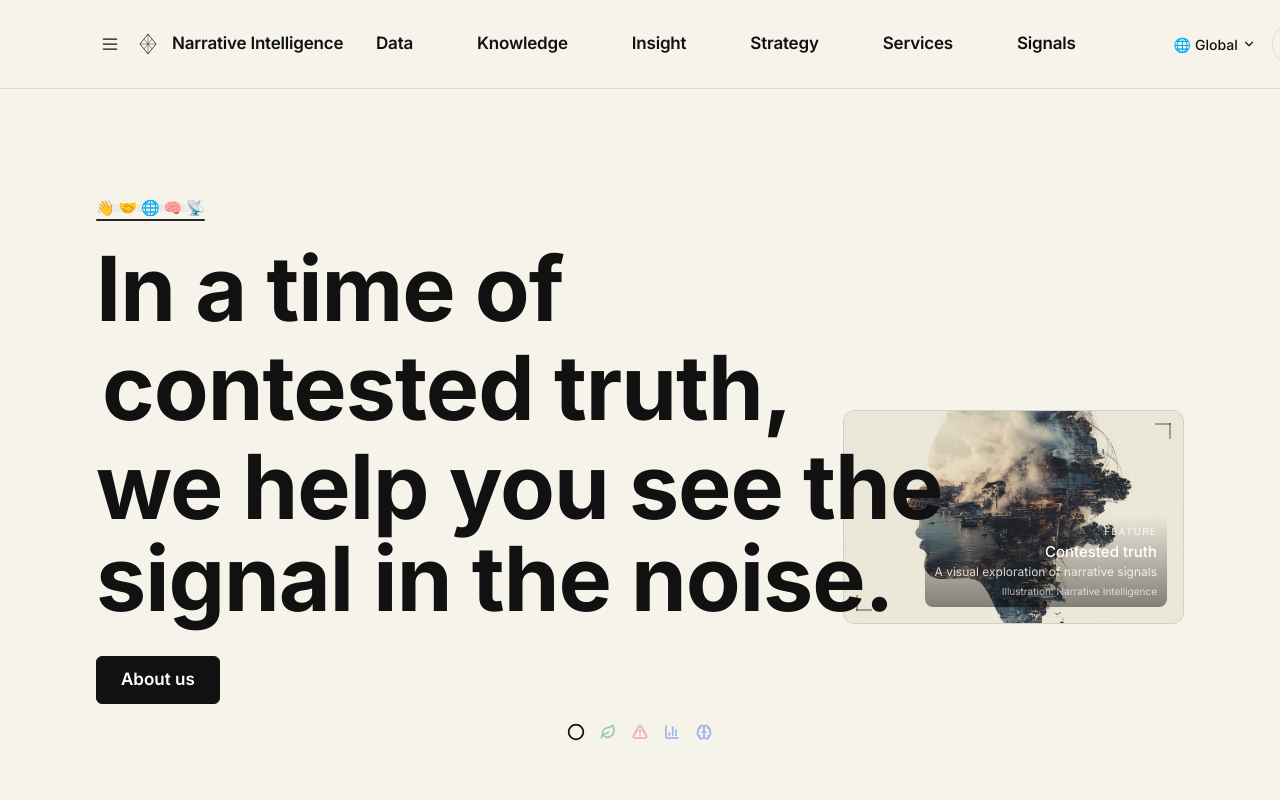
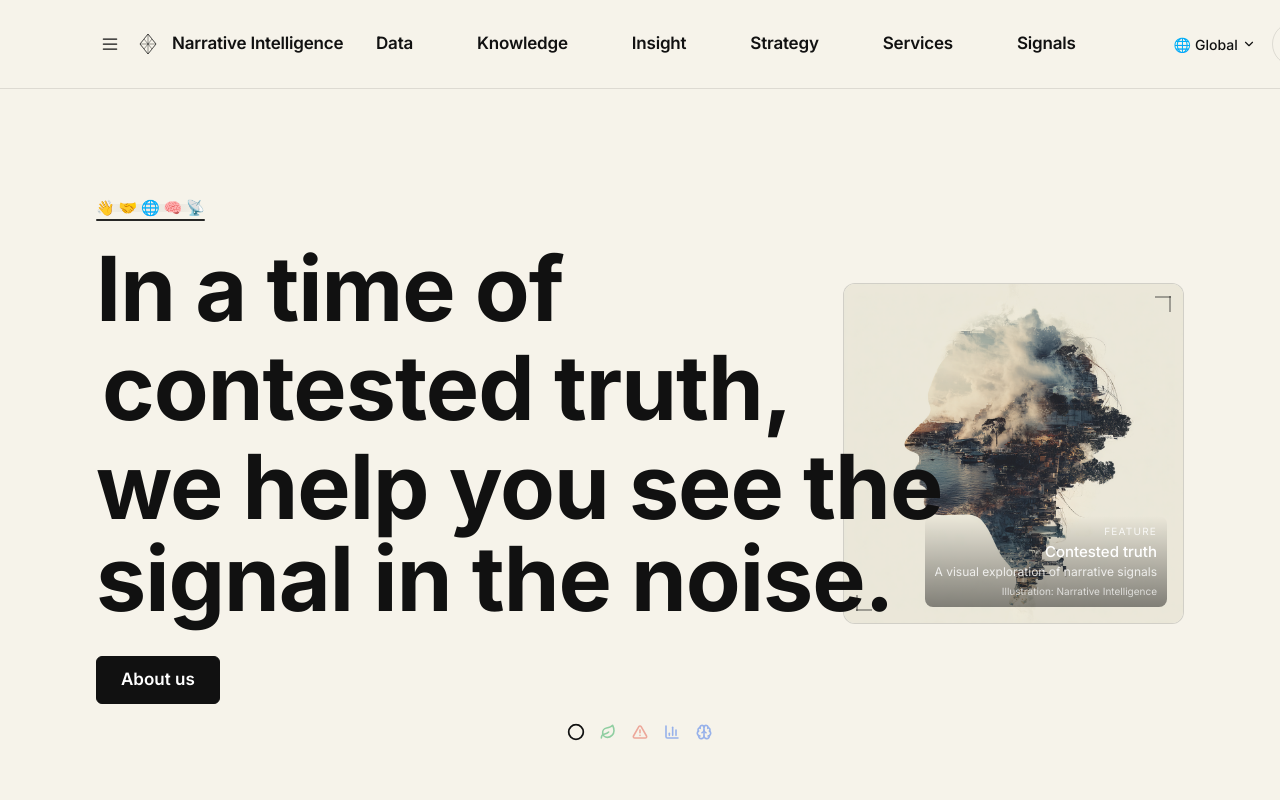
Before and after one commit to MehulSangham/narrative_intel_01, a Next.js app in the folder narrative-intel-website/: page / in a window 1280 px wide. Shown: the top 800 px of the page. Built offline with nearby package versions, Linux system fonts and the light colour scheme.

Commit message:
feat(hero): square media at xl+, 4:3 below; show full images (object-contain) with overlay caption

```diff
--- a/narrative-intel-website/src/components/hero/HeroCarousel.tsx
+++ b/narrative-intel-website/src/components/hero/HeroCarousel.tsx
@@ -247,7 +247,7 @@ export function HeroCarousel() {
                   alt={`${current.term} visual`}
                   fill
                   sizes="(min-width: 1280px) 420px, 100vw"
-                  className="object-cover"
+                  className="object-contain"
                   style={{ objectPosition: TERM_OBJECT_POSITION[current.term] ?? '50% 50%' }}
                   priority={index === 0}
                 />
--- a/narrative-intel-website/src/components/hero/HeroFigure.tsx
+++ b/narrative-intel-website/src/components/hero/HeroFigure.tsx
@@ -33,7 +33,7 @@ export function HeroFigure({
         className={`relative ${frame ? 'rounded-[12px] overflow-hidden border border-black/15 bg-[#f6f3ea]' : ''}`}
         style={{ marginTop: 0 }}
       >
-        <div className={`relative w-full aspect-[16/10] lg:h-full lg:flex-1`}>{children}</div>
+        <div className={`relative w-full aspect-[4/3] xl:aspect-square`}>{children}</div>
         {frame && (
           <div className="pointer-events-none absolute inset-0">
             {/* top-right corner */}
```
